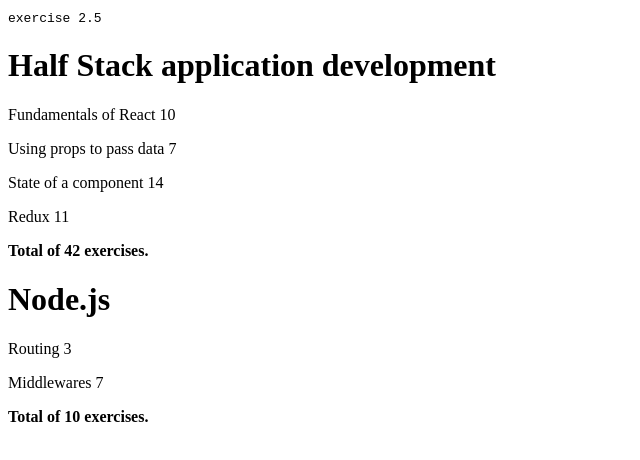
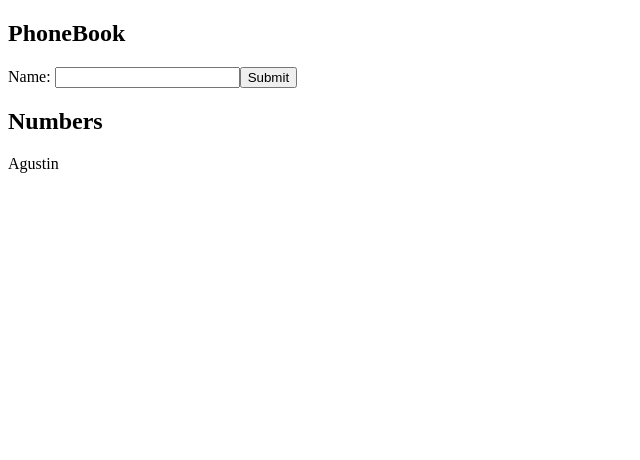
Before and after one commit to lonchanick/fullstackopen, a React (Vite) app in the folder part2/myapp/: page / in a window 1280 px wide. Shown: the top 460 px of the page, without its empty margins (0-640 px from the left). Built offline with nearby package versions, Linux system fonts and the light colour scheme.

Commit message:
exercise 2.7 done

```diff
--- a/part2/myapp/src/App.jsx
+++ b/part2/myapp/src/App.jsx
@@ -1,79 +1,45 @@
-
-import Course from './components/Course'
-
-const Header = (props) => <h1>{props.course}</h1>
-
-const Content = (props) => (
-  <div>
-    <Part part={props.parts[0]} />
-    <Part part={props.parts[1]} />
-    <Part part={props.parts[2]} />
-  </div>
-)
-
-const Part = (props) => (
-  <p>
-    {props.part.name} {props.part.exercises}
-  </p>
-)
-
-export const Total = ({course}) => {
-  const ex = course.map(el => el.exercises)
-  return <strong>Total of {ex.reduce((acc,n)=> acc+n)} exercises.</strong>
-}
+import { useState } from "react";
 
 const App = () => {
-  const courses = [
+  const [person, setNewPerson] = useState([{ id: 0, name: "Agustin" }]);
+  const [newPersonInput, setNewPersonInput] = useState("");
+
+  const onChangeNewPersonInput = (event) => {
+    console.log(event.target.value);
+    setNewPersonInput(event.target.value)
+  };
+
+  const onSubmitForm = (event)=>{
+    event.preventDefault();
+    const alreadyExist = person.find( p=> p.name === newPersonInput);
+
+    if(alreadyExist)
     {
-      name: 'Half Stack application development',
-      id: 1,
-      parts: [
-        {
-          name: 'Fundamentals of React',
-          exercises: 10,
-          id: 1
-        },
-        {
-          name: 'Using props to pass data',
-          exercises: 7,
-          id: 2
-        },
-        {
-          name: 'State of a component',
-          exercises: 14,
-          id: 3
-        },
-        {
-          name: 'Redux',
-          exercises: 11,
-          id: 4
-        }
-      ]
-    },
-    {
-      name: 'Node.js',
-      id: 2,
-      parts: [
-        {
-          name: 'Routing',
-          exercises: 3,
-          id: 1
-        },
-        {
-          name: 'Middlewares',
-          exercises: 7,
-          id: 2
-        }
-      ]
+      alert(`${newPersonInput} already exist!`);
+      return;
     }
-  ]
+    const newPerson = {
+      id: person.length + 1,
+      name: newPersonInput
+    }
+    setNewPerson(person.concat(newPerson));
+    setNewPersonInput('');
+  }
 
   return (
     <>
-      <span><code>exercise 2.5</code></span>
-      {courses.map(c => <Course key={c.id} course={c} /> )}
+      <h2>PhoneBook</h2>
+      <form onSubmit={onSubmitForm}>
+        Name: <input value={newPersonInput} onChange={onChangeNewPersonInput} />
+        <button type="submit">Submit</button>
+      </form>
+
+      <h2>Numbers</h2>
+      {person.map((person) => (
+        <p key={person.id}>{person.name}</p>
+      ))}
     </>
-  )
-}
+  );
+};
 
-export default App
+export default App;
```
